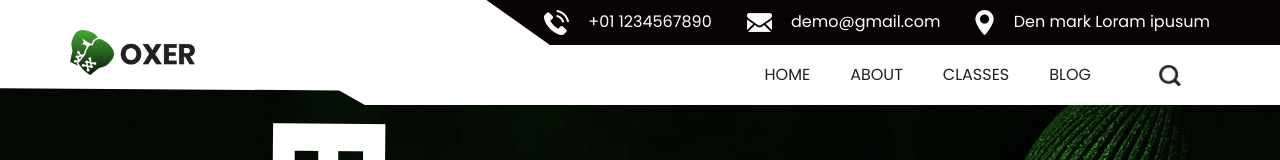
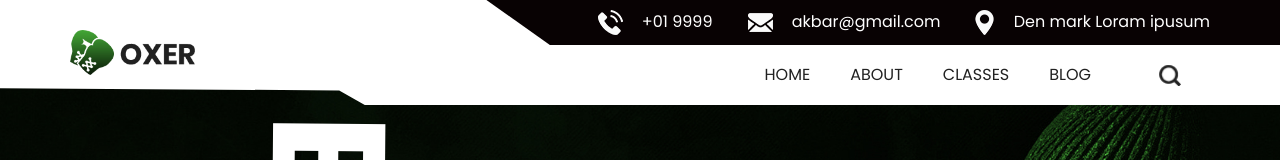
Before and after one commit to aahad20/insurance, a plain HTML site: page index.html in a window 1280 px wide. Shown: the top 160 px of the page. Drawn offline with nearby package versions, Linux system fonts and the light colour scheme; some packages are replaced by stand-ins of ours; a web font is replaced by a local one.

Commit message:
Update index.html

```diff
--- a/index.html
+++ b/index.html
@@ -43,13 +43,13 @@
                 <li class="">
                   <a class="" href="">
                     <img src="images/telephone.png" alt="" />
-                    <span> +01 1234567890</span>
+                    <span> +01 9999</span>
                   </a>
                 </li>
                 <li class="">
                   <a class="" href="">
                     <img src="images/mail.png" alt="" />
-                    <span>demo@gmail.com</span>
+                    <span>akbar@gmail.com</span>
                   </a>
                 </li>
                 <li class="">
```
